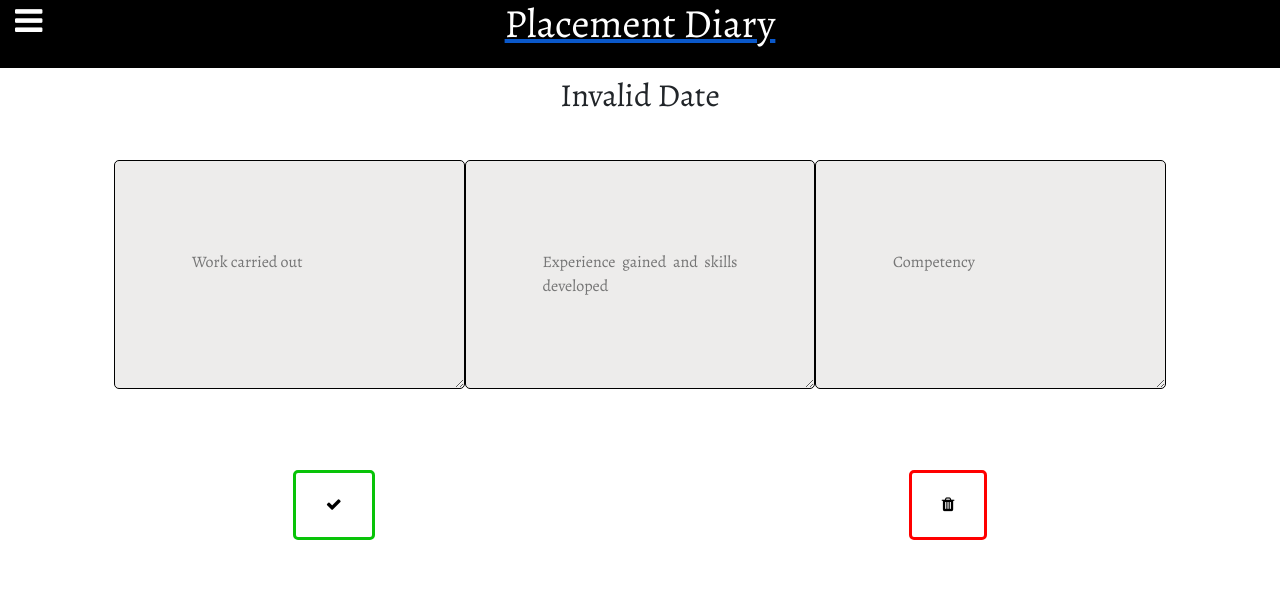
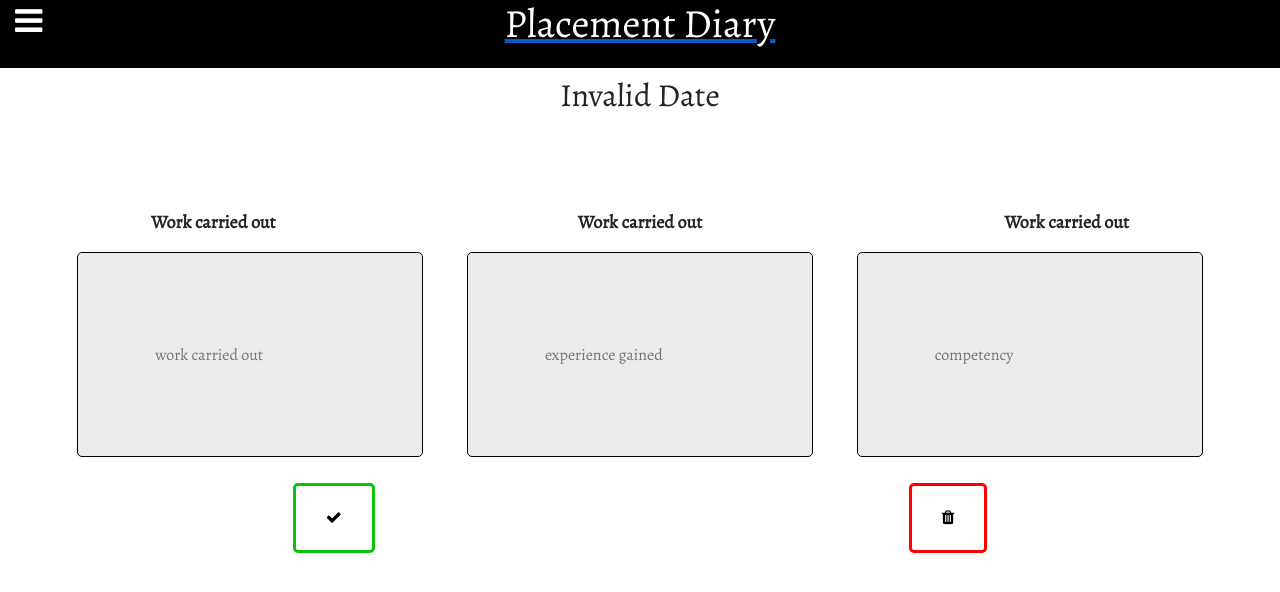
Before and after one commit to UP951154/PlacementDiary, a Flask app: page /data in a window 1280 px wide. Shown: the top 592 px of the page. Run offline with Flask 3, Linux system fonts and the light colour scheme; data that the repository does not hold is empty; some libraries are stand-ins or nearby versions; some web fonts are replaced.

Commit message:
css changes

```diff
--- a/static/css/mystyle.css
+++ b/static/css/mystyle.css
@@ -19,6 +19,11 @@ body{
     font-family: "Alegreya", sans-serif;
     font-size: medium;
     font-weight: regular;
+}
+p{
+    font-family: "Alegreya", sans-serif;
+    font-size: large;
+    font-weight: bold;
 }
 
 #calendar {
@@ -55,6 +60,7 @@ td {
     font-size: 18px;
     cursor:pointer;
 }
+
 
 /* Current day of the month square*/
 .today {
@@ -106,8 +112,6 @@ a{
 
 }
 
-
-
 #submitbtn, #removebtn, #clearbtn{
     background-color: white;
     border: solid;
@@ -134,10 +138,25 @@ a{
 #removebtn:active{background-color: red;}
 #removebtn:hover{background-color: red;}
 
+
+
+
+#inputs_title{
+    display: flex;
+}
+p{
+    margin:auto;
+}
+#inputs_div{
+    display: block;
+    margin: auto;
+    text-align: center;
+}
 #work_description, #experience_description, #competency{
-    background-color:rgb(237, 236, 235);
+    background-color:#edeceb;
     padding: 7vw 6vw;
-    margin: auto;
+    margin-right: 20px;
+    margin-left: 20px;
     border: solid black;
     border-width: 1px;
     border-radius: 5px;
@@ -147,9 +166,16 @@ a{
     font-size: medium;
 
 }
+#work_description:focus{
+    border: 3px solid #5692e1;
+}
+#experience_description:focus{
+    border: 3px solid #555;
+}
+#competency:focus{
+    border: 3px solid #555;
 
-
-
+}
 
 
 
--- a/static/js/data.js
+++ b/static/js/data.js
@@ -40,10 +40,6 @@ function pageLoaded() {
 
 
 
-    // Input
-    createInput('work_description', '', 'Work carried out');
-    createInput('experience_description', '', 'Experience gained and skills developed');
-    createInput('competency', '', 'Competency');
 
     // Buttons
     const submitbtn = document.getElementById('submitbtn');
--- a/templates/data.html
+++ b/templates/data.html
@@ -31,8 +31,22 @@
     <p>Please select a date from the calendar above to view or add an entry</p>
   </div><br>
 
+
+  <div id="inputs_title">
+    <p>Work carried out</p>
+    <p>Work carried out</p>
+    <p>Work carried out</p>
+  </div>
+
+  <div id="inputs_div">
+
+    <input id="work_description" placeholder="work carried out" type="textarea">
+    <input id="experience_description" placeholder="experience gained" type="text">
+    <input id="competency" placeholder="competency" type="text">
+
+  </div>
+
   <div id="buttons_div">
-
     <button id="submitbtn"><i class="fa fa-check"></i></button>
     <button id="removebtn"><i class="fa fa-trash"></i></button>
     <!-- <button id="clearbtn"><i class="fa fa-times"></i></button> -->
```
Also changed, not shown: README.md.
